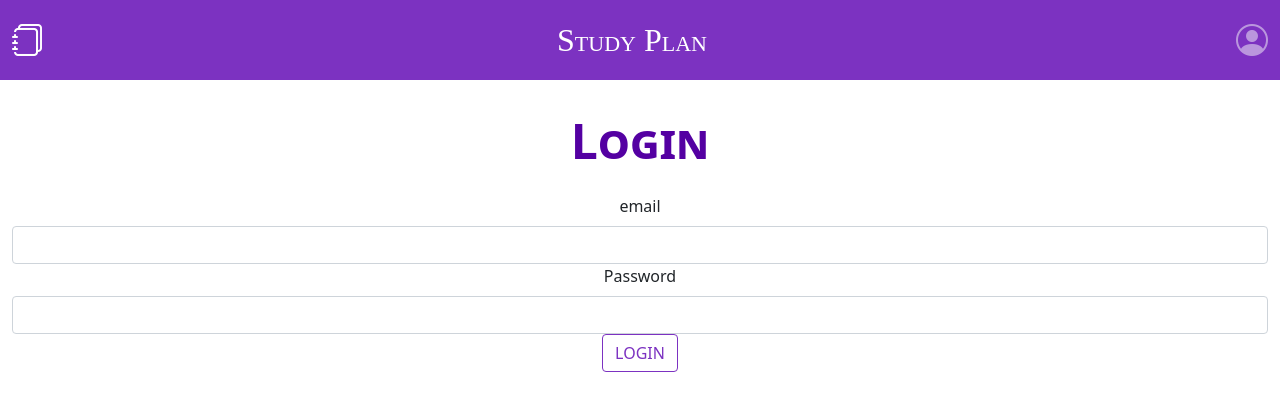
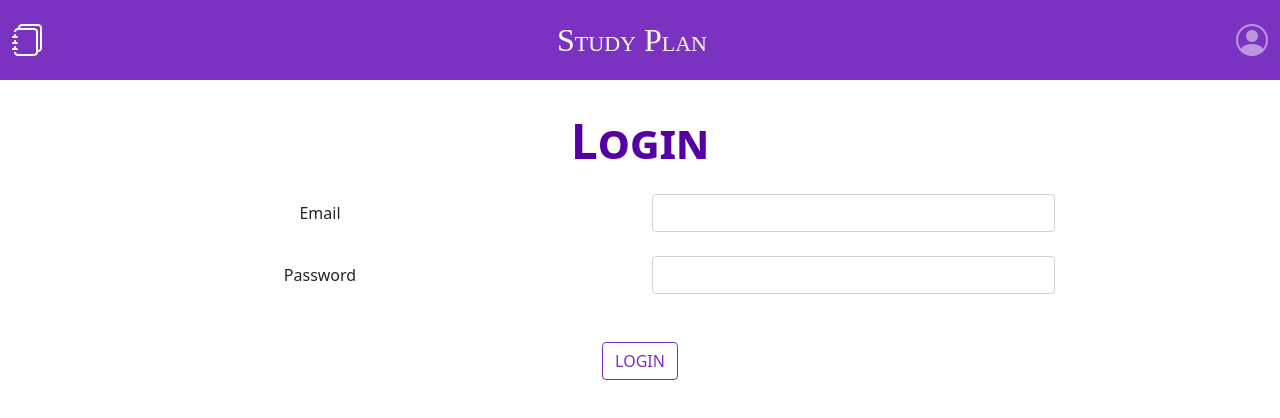
Before and after one commit to sofialucca/WA1-exam-2306, a React (Create React App) app in the folder client/: page /login in a window 1280 px wide. Shown: the top 418 px of the page. Built offline with nearby package versions, Linux system fonts and the light colour scheme; no server answers.

Commit message:
style update

```diff
--- a/client/src/components/AuthComponents.js
+++ b/client/src/components/AuthComponents.js
@@ -17,18 +17,23 @@ function LoginForm(props) {
 
   return (
     <Form onSubmit={handleSubmit}>
-      <Form.Group controlId="username">
-        <Form.Label>email</Form.Label>
+      <Form.Group as = {Row} controlId="username">
+        <Form.Label column sm = {6}>Email</Form.Label>
+        <Col sm = {4}>
           <Form.Control
             type="email"
             value={username}
             onChange={(ev) => setUsername(ev.target.value)}
             required={true}
+
           />
+        </Col>
+
       </Form.Group>
 
-      <Form.Group controlId="password">
-        <Form.Label>Password</Form.Label>
+      <Form.Group as = {Row} controlId="password" className = "mt-4">
+        <Form.Label column sm = {6}>Password</Form.Label>
+        <Col sm = {4}>
           <Form.Control
             type="password"
             value={password}
@@ -36,9 +41,11 @@ function LoginForm(props) {
             required={true}
             minLength={6}
           />
+        </Col>
+
       </Form.Group>
 
-      <Button className="btn-purple" variant="" type="submit">
+      <Button className="btn-purple mt-5" variant="" type="submit">
         LOGIN
       </Button>
     </Form>
--- a/client/src/components/StudyPlanCreator.js
+++ b/client/src/components/StudyPlanCreator.js
@@ -9,9 +9,10 @@ function StudyPlanCreator(props) {
     props.createStudyPlan(type);
   };
   return (
-    <Form onSubmit={handleSubmit}>
+    <Form onSubmit={handleSubmit} >
       <Form.Label>Select a type of study plan:</Form.Label>
-      <div key="default-radio" className="mb-3">
+      <Col sm = {{span: 2, offset:5}} >
+      <div key="default-radio" className="mb-4 mt-2">
         <Form.Check
           type="radio"
           id="default-radio-full"
@@ -23,6 +24,7 @@ function StudyPlanCreator(props) {
         />
 
         <Form.Check
+          className = "mt-2"
           type="radio"
           id="default-radio-part"
           label="Part-time"
@@ -31,7 +33,10 @@ function StudyPlanCreator(props) {
             setType("part-time");
           }}
         />
-      </div>
+        </div>
+      </Col>
+
+
 
       <Button
         className="btn-purple"
--- a/client/src/components/StudyPlanInfos.js
+++ b/client/src/components/StudyPlanInfos.js
@@ -6,21 +6,26 @@ function StudyPlanInfos(props) {
   return (
     <>
       <Row>
-        <p>Type of studies: {props.studyPlan.type}</p>
+        <p>Type of studies: <u className = " text-capitalize fw-bold">{props.studyPlan.type}</u></p>
       </Row>
-      <Row>
+      <Row className = "mb-3">
         <Col>
           Minimum credits required:{" "}
           {props.studyPlan.minCredits}
         </Col>
-        <Col>Maximum credits available: {props.studyPlan.maxCredits}</Col>
+        <Col>
+          Maximum credits available:{" "}
+          {props.studyPlan.maxCredits}
+        </Col>
       </Row>
       {props.studyPlan.courses.length ? (
         <StudyPlanTable {...props} />
       ) : (
-        <Row>NO COURSES</Row>
+        <Col sm = {{span:4, offset:4}} className = "rounded font-italic border border-2 border-warning fw-bold py-2">
+            NO COURSES
+        </Col>
       )}
-      <Col>Total credits:{props.studyPlan.totalCredits}</Col>
+      <Col className = "my-3">Total credits: {" "} <span className = {props.studyPlan.neededCredits() < 0 ? "text-warning" : "text-success"}>{props.studyPlan.totalCredits}</span></Col>
     </>
   );
 }
--- a/client/src/components/StudyPlanViews.js
+++ b/client/src/components/StudyPlanViews.js
@@ -2,7 +2,7 @@ import { Row, Col, Button } from "react-bootstrap";
 
 import CourseTable from "./CourseTable.js";
 import { LoginForm, LogoutButton } from "./AuthComponents";
-import StudyPlanForm from "./StudyPlanComponents.js";
+import StudyPlanForm from "./StudyPlanForm.js";
 import StudyPlanCreator from "./StudyPlanCreator.js";
 import StudyPlanInfos from "./StudyPlanInfos";
 import CourseTableForm from "./CourseTableForm.js";
@@ -32,7 +32,9 @@ function LogoutRoute(props) {
           {props.studyPlan ? (
             <StudyPlanInfos studyPlan={props.studyPlan} />
           ) : (
-            <p>NO StudyPlan available</p>
+            <Col sm = {{span:4, offset:4}} className = "font-italic border border-2 border-warning fw-bold py-2 mb-3 rounded">
+              NO StudyPlan Defined
+            </Col>
           )}
 
           <LogoutButton logout={props.logout} />
```
Also changed, not shown: client/src/components/StudyPlanForm.js (renamed from client/src/components/StudyPlanComponents.js), 1 other file (tests, documents, lock files or other folders). Lines whose indentation alone changed are shown as unchanged.
